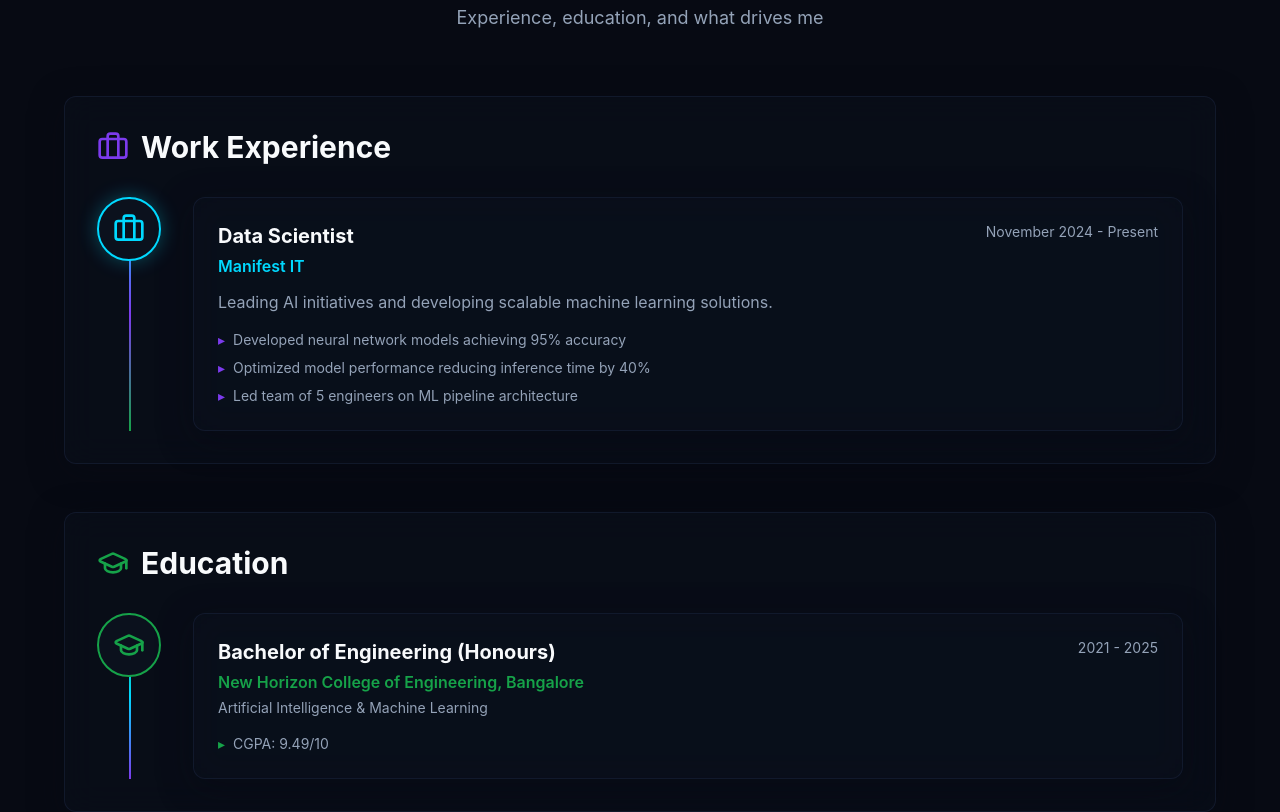
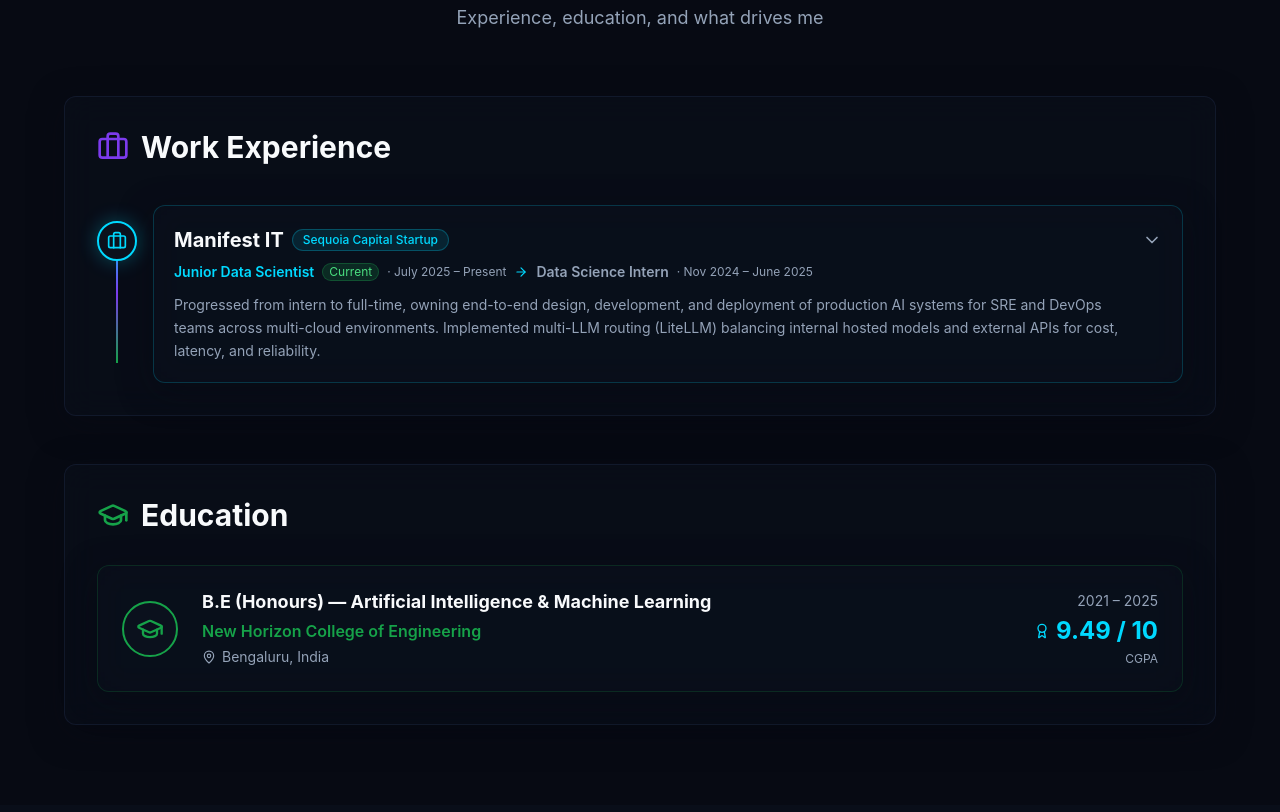
Before and after one commit to SUSHRUTH3002/Portfolio, a React (Vite) app: page / in a window 1280 px wide. Shown: the part 1020-1832 px from the top of the page. Built offline with nearby package versions, Linux system fonts and the light colour scheme.

Commit message:
made changes in education and experience sections

```diff
--- a/src/components/Experience.tsx
+++ b/src/components/Experience.tsx
@@ -1,35 +1,202 @@
-import { Briefcase, GraduationCap } from "lucide-react";
+import { useState } from "react";
+import { Briefcase, GraduationCap, ArrowRight, MapPin, Award, ChevronDown } from "lucide-react";
 
-const Experience = () => {
-  const workExperience = [
+// ─── Data ────────────────────────────────────────────────────────────────────
+
+const workData = [
   {
-      icon: Briefcase,
-      title: "Data Scientist",
     company: "Manifest IT",
-      period: "November 2024 - Present",
-      description: "Leading AI initiatives and developing scalable machine learning solutions.",
-      achievements: [
-        "Developed neural network models achieving 95% accuracy",
-        "Optimized model performance reducing inference time by 40%",
-        "Led team of 5 engineers on ML pipeline architecture"
-      ]
+    badge: "Sequoia Capital Startup",
+    roles: [
+      { title: "Junior Data Scientist", period: "July 2025 – Present",  current: true  },
+      { title: "Data Science Intern",   period: "Nov 2024 – June 2025", current: false },
+    ],
+    summary:
+      "Progressed from intern to full-time, owning end-to-end design, development, and deployment of production AI systems for SRE and DevOps teams across multi-cloud environments. Implemented multi-LLM routing (LiteLLM) balancing internal hosted models and external APIs for cost, latency, and reliability.",
+    projects: [
+      {
+        name: "AI-Powered Incident Root Cause Analysis System",
+        points: [
+          "Built automated RCA system correlating alerts, metrics, logs, and changelogs across 100+ services — reduced triage time from 30+ mins to near-zero.",
+          "Designed LangGraph orchestration pipeline with 25+ nodes for conditional routing, multi-step LLM calls, and structured extraction; supported event-driven (Apache Pulsar) and API-based workflows.",
+          "Developed hybrid data layer (PostgreSQL + Neo4j + VictoriaMetrics) enabling cross-source correlation at the business-service level.",
+        ],
+      },
+      {
+        name: "Change Traceability System (Approved & Unapproved)",
+        points: [
+          "Built event-driven system linking change logs from 20+ providers to service requests via LLM entity extraction and multi-axis confidence scoring — eliminated manual audits and auto-detected unauthorized changes.",
+          "Engineered multi-step ETL pipeline with Pydantic + Instructor structured outputs, model fallback strategies, multi-stage linking algorithm, and GLiNER NER for entity profiling from unstructured text.",
+          "Integrated knowledge graphs and observability systems for unified cross-source traceability.",
+        ],
+      },
+      {
+        name: "LLM-Powered Cloud Remediation Workflow Generator",
+        points: [
+          "Built AI microservice converting security policy violations into executable Kestra YAML workflows for AWS, GCP, and Azure — cut remediation time from hours to minutes across 100+ security rules.",
+          "Designed dual-stage LLM pipeline producing parameterized CLI commands and production-ready workflows with pre-check, execution, and post-check steps.",
+          "Developed async FastAPI service with secure auth and secret handling for production deployment.",
+        ],
+      },
+    ],
   },
 ];
 
-  const education = [
+const educationData = [
   {
-      icon: GraduationCap,
-      degree: "Bachelor of Engineering (Honours)",
-      institution: "New Horizon College of Engineering, Bangalore",
-      period: "2021 - 2025",
-      specialization: "Artificial Intelligence & Machine Learning",
-      achievements: [
-        "CGPA: 9.49/10",
-      ]
-    }
+    degree: "B.E (Honours) — Artificial Intelligence & Machine Learning",
+    institution: "New Horizon College of Engineering",
+    location: "Bengaluru, India",
+    period: "2021 – 2025",
+    cgpa: "9.49 / 10",
+  },
 ];
 
+// ─── WorkExperience sub-component ────────────────────────────────────────────
+
+const WorkExperience = () => {
+  const [expanded, setExpanded] = useState<number | null>(null);
+
   return (
+    <div className="card-glass p-8 rounded-xl mb-12">
+      <div className="flex items-center gap-3 mb-10">
+        <Briefcase className="w-8 h-8 text-secondary" />
+        <h3 className="text-3xl font-bold">Work Experience</h3>
+      </div>
+
+      <div className="relative">
+        {/* Vertical timeline line */}
+        <div className="absolute left-[19px] top-5 bottom-5 w-0.5 bg-gradient-to-b from-primary via-secondary to-accent" />
+
+        <div className="space-y-8">
+          {workData.map((item, index) => (
+            <div key={index} className="relative pl-14">
+              {/* Timeline dot */}
+              <div className="absolute left-0 top-4 w-10 h-10 rounded-full bg-card border-2 border-primary flex items-center justify-center glow-cyan z-10">
+                <Briefcase className="w-5 h-5 text-primary" />
+              </div>
+
+              {/* Clickable company card */}
+              <button
+                onClick={() => setExpanded(expanded === index ? null : index)}
+                className="w-full text-left card-glass p-5 rounded-xl border border-primary/20 hover:border-primary/50 transition-smooth group"
+              >
+                <div className="flex items-start justify-between gap-3">
+                  <div className="flex-1 min-w-0">
+                    {/* Company + badge */}
+                    <div className="flex items-center gap-2 flex-wrap mb-2">
+                      <h4 className="text-xl font-bold text-foreground">{item.company}</h4>
+                      <span className="text-xs bg-primary/10 text-primary border border-primary/25 rounded-full px-2.5 py-0.5 font-medium">
+                        {item.badge}
+                      </span>
+                    </div>
+
+                    {/* Role progression */}
+                    <div className="flex items-center gap-2 flex-wrap mb-3">
+                      {item.roles.map((role, i) => (
+                        <div key={i} className="flex items-center gap-2">
+                          {i > 0 && <ArrowRight className="w-3.5 h-3.5 text-primary shrink-0" />}
+                          <span className={`text-sm font-semibold ${role.current ? "text-primary" : "text-muted-foreground"}`}>
+                            {role.title}
+                          </span>
+                          {role.current && (
+                            <span className="text-xs bg-green-500/15 text-green-400 border border-green-500/25 rounded-full px-1.5 py-0.5 leading-none">
+                              Current
+                            </span>
+                          )}
+                          <span className="text-xs text-muted-foreground">· {role.period}</span>
+                        </div>
+                      ))}
+                    </div>
+
+                    {/* Summary */}
+                    <p className="text-sm text-muted-foreground leading-relaxed">{item.summary}</p>
+                  </div>
+
+                  {/* Expand chevron */}
+                  <ChevronDown
+                    className={`w-5 h-5 text-muted-foreground shrink-0 mt-1 transition-transform duration-300 group-hover:text-primary ${
+                      expanded === index ? "rotate-180 text-primary" : ""
+                    }`}
+                  />
+                </div>
+              </button>
+
+              {/* Expandable project details */}
+              {expanded === index && (
+                <div className="mt-3 ml-2 pl-4 border-l-2 border-primary/30 space-y-3 animate-fade-in">
+                  {item.projects.map((project, pIdx) => (
+                    <div key={pIdx} className="card-glass p-5 rounded-xl hover:border-primary/40 transition-smooth">
+                      <h5 className="font-semibold text-foreground mb-3 flex items-center gap-2">
+                        <span className="w-2 h-2 rounded-full bg-primary shrink-0" />
+                        {project.name}
+                      </h5>
+                      <ul className="space-y-2">
+                        {project.points.map((point, ptIdx) => (
+                          <li key={ptIdx} className="text-sm text-muted-foreground flex items-start gap-2">
+                            <span className="text-secondary shrink-0 mt-0.5">▸</span>
+                            {point}
+                          </li>
+                        ))}
+                      </ul>
+                    </div>
+                  ))}
+                </div>
+              )}
+            </div>
+          ))}
+        </div>
+      </div>
+    </div>
+  );
+};
+
+// ─── Education sub-component ──────────────────────────────────────────────────
+
+const Education = () => (
+  <div className="card-glass p-8 rounded-xl">
+    <div className="flex items-center gap-3 mb-8">
+      <GraduationCap className="w-8 h-8 text-accent" />
+      <h3 className="text-3xl font-bold">Education</h3>
+    </div>
+
+    {educationData.map((item, index) => (
+      <div
+        key={index}
+        className="card-glass p-6 rounded-xl border border-accent/20 flex flex-col sm:flex-row sm:items-center gap-6"
+      >
+        {/* Icon */}
+        <div className="w-14 h-14 rounded-full bg-card border-2 border-accent flex items-center justify-center shrink-0">
+          <GraduationCap className="w-7 h-7 text-accent" />
+        </div>
+
+        {/* Details */}
+        <div className="flex-1 min-w-0">
+          <h4 className="text-lg font-bold text-foreground leading-snug">{item.degree}</h4>
+          <p className="text-accent font-semibold mt-1">{item.institution}</p>
+          <div className="flex items-center gap-1.5 mt-1 text-sm text-muted-foreground">
+            <MapPin className="w-3.5 h-3.5 shrink-0" />
+            {item.location}
+          </div>
+        </div>
+
+        {/* Period + CGPA */}
+        <div className="flex sm:flex-col items-center sm:items-end gap-4 sm:gap-1 shrink-0">
+          <span className="text-sm text-muted-foreground">{item.period}</span>
+          <div className="flex items-center gap-1.5">
+            <Award className="w-4 h-4 text-primary" />
+            <span className="text-2xl font-bold text-primary">{item.cgpa}</span>
+          </div>
+          <span className="text-xs text-muted-foreground">CGPA</span>
+        </div>
+      </div>
+    ))}
+  </div>
+);
+
+// ─── Main section ─────────────────────────────────────────────────────────────
+
+const Experience = () => (
   <section id="experience" className="py-20 relative">
     <div className="container mx-auto px-4">
       <div className="max-w-6xl mx-auto">
@@ -43,109 +210,11 @@
           </p>
         </div>
 
-          {/* Work Experience Timeline */}
-          <div className="card-glass p-8 rounded-xl mb-12">
-            <div className="flex items-center gap-3 mb-8">
-              <Briefcase className="w-8 h-8 text-secondary" />
-              <h3 className="text-3xl font-bold">Work Experience</h3>
-            </div>
-
-            <div className="relative">
-              {/* Timeline Line */}
-              <div className="absolute left-8 top-0 bottom-0 w-0.5 bg-gradient-to-b from-primary via-secondary to-accent"></div>
-
-              {workExperience.map((item, index) => (
-                <div key={index} className="relative mb-12 last:mb-0">
-                  {/* Timeline Dot */}
-                  <div className="absolute left-8 transform -translate-x-1/2 flex items-center justify-center">
-                    <div className="w-16 h-16 rounded-full bg-card border-2 border-primary flex items-center justify-center glow-cyan">
-                      <item.icon className="w-8 h-8 text-primary" />
-                    </div>
-                  </div>
-
-                  {/* Content Card */}
-                  <div className="ml-24">
-                    <div className="card-glass p-6 rounded-xl hover:border-primary/50 transition-smooth">
-                      <div className="flex items-start justify-between mb-3 flex-wrap gap-2">
-                        <div>
-                          <h4 className="text-xl font-bold text-foreground mb-1">
-                            {item.title}
-                          </h4>
-                          <p className="text-primary font-semibold">{item.company}</p>
-                        </div>
-                        <span className="text-sm text-muted-foreground whitespace-nowrap">
-                          {item.period}
-                        </span>
-                      </div>
-                      <p className="text-muted-foreground mb-4">{item.description}</p>
-                      <ul className="space-y-2">
-                        {item.achievements.map((achievement, idx) => (
-                          <li key={idx} className="text-sm text-muted-foreground flex items-start">
-                            <span className="text-secondary mr-2">▸</span>
-                            {achievement}
-                          </li>
-                        ))}
-                      </ul>
-                    </div>
-                  </div>
-                </div>
-              ))}
-            </div>
-          </div>
-
-          {/* Education Timeline */}
-          <div className="card-glass p-8 rounded-xl mb-12">
-            <div className="flex items-center gap-3 mb-8">
-              <GraduationCap className="w-8 h-8 text-accent" />
-              <h3 className="text-3xl font-bold">Education</h3>
-            </div>
-
-            <div className="relative">
-              {/* Timeline Line */}
-              <div className="absolute left-8 top-0 bottom-0 w-0.5 bg-gradient-to-b from-accent via-primary to-secondary"></div>
-
-              {education.map((item, index) => (
-                <div key={index} className="relative mb-12 last:mb-0">
-                  {/* Timeline Dot */}
-                  <div className="absolute left-8 transform -translate-x-1/2 flex items-center justify-center">
-                    <div className="w-16 h-16 rounded-full bg-card border-2 border-accent flex items-center justify-center">
-                      <item.icon className="w-8 h-8 text-accent" />
-                    </div>
-                  </div>
-
-                  {/* Content Card */}
-                  <div className="ml-24">
-                    <div className="card-glass p-6 rounded-xl hover:border-accent/50 transition-smooth">
-                      <div className="flex items-start justify-between mb-3 flex-wrap gap-2">
-                        <div>
-                          <h4 className="text-xl font-bold text-foreground mb-1">
-                            {item.degree}
-                          </h4>
-                          <p className="text-accent font-semibold">{item.institution}</p>
-                          <p className="text-sm text-muted-foreground mt-1">{item.specialization}</p>
-                        </div>
-                        <span className="text-sm text-muted-foreground whitespace-nowrap">
-                          {item.period}
-                        </span>
-                      </div>
-                      <ul className="space-y-2 mt-4">
-                        {item.achievements.map((achievement, idx) => (
-                          <li key={idx} className="text-sm text-muted-foreground flex items-start">
-                            <span className="text-accent mr-2">▸</span>
-                            {achievement}
-                          </li>
-                        ))}
-                      </ul>
-                    </div>
-                  </div>
-                </div>
-              ))}
-            </div>
-          </div>
+        <WorkExperience />
+        <Education />
       </div>
     </div>
   </section>
 );
-};
 
 export default Experience;
```
Lines whose indentation alone changed are shown as unchanged.
